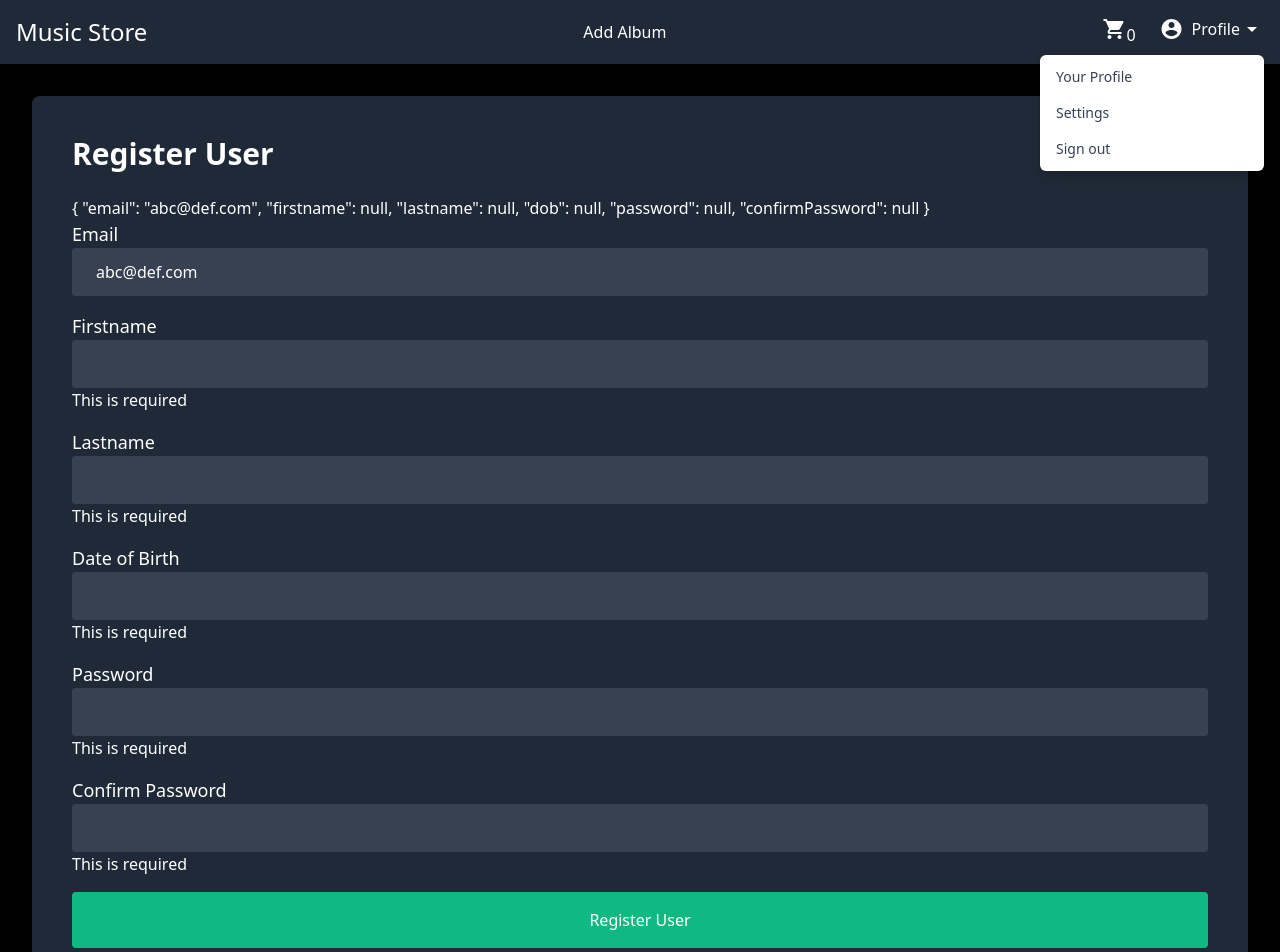
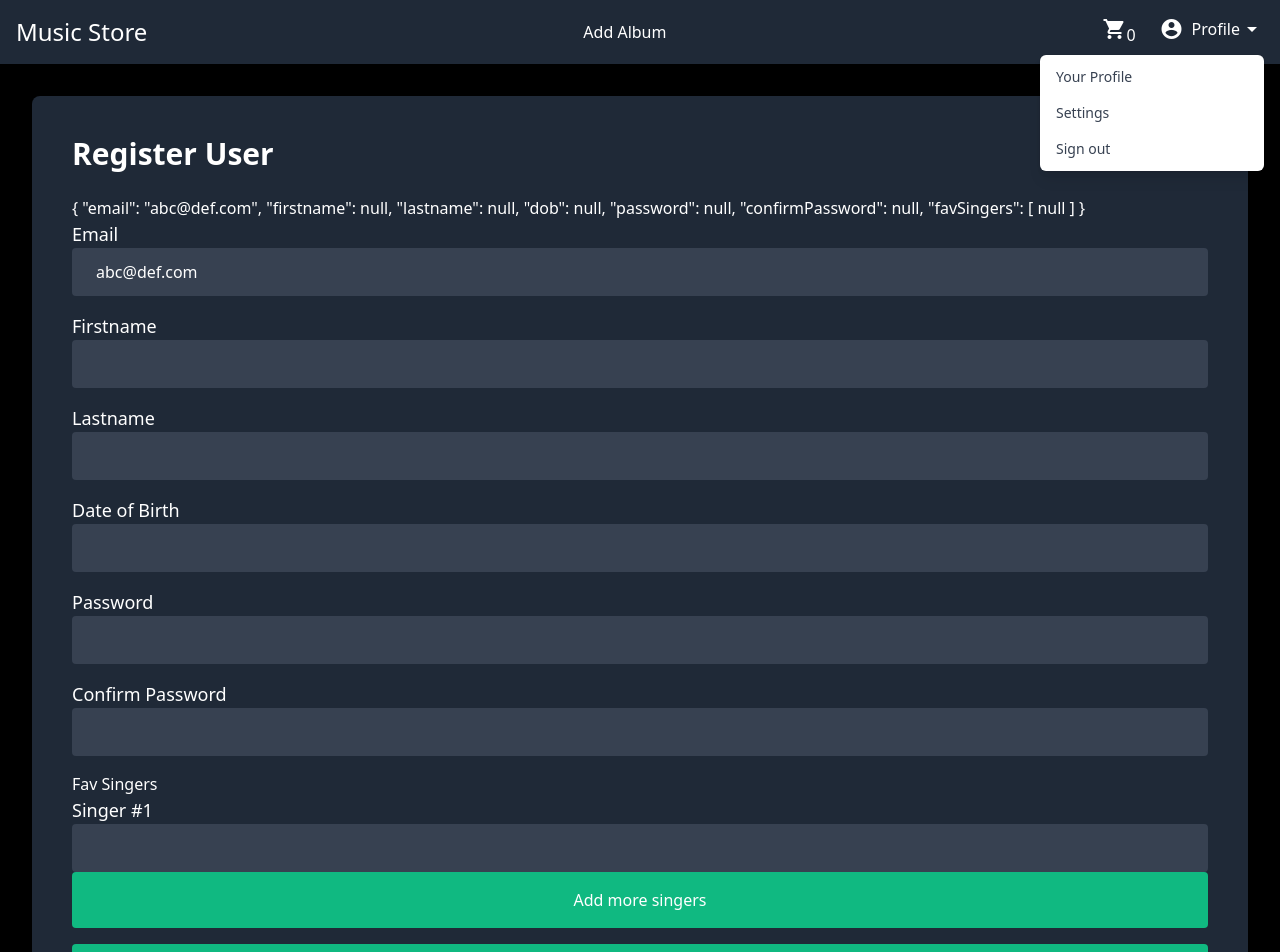
Before and after one commit to frontenddevtrainer/ng-music-shop-7-oct, an Angular app: page /user/register in a window 1280 px wide. Shown: the top 952 px of the page. Built offline with nearby package versions, Linux system fonts and the light colour scheme.

Commit message:
Improved text control and used form array.

```diff
--- a/src/app/components/form/text-control/text-control.component.html
+++ b/src/app/components/form/text-control/text-control.component.html
@@ -5,7 +5,8 @@
   placeholder="{{ placeholder }}"
   [value]="value"
   (input)="handleChange($event.target)"
+  (blur)="onTouched()"
 />
-<p *ngIf="errorMessage">
+<p *ngIf="errorMessage && control.touched">
   {{ errorMessage }}
 </p>
--- a/src/app/components/form/text-control/text-control.component.ts
+++ b/src/app/components/form/text-control/text-control.component.ts
@@ -70,5 +70,6 @@ export class TextControlComponent implements ControlValueAccessor, OnInit {
   handleChange(target: any) {
     this.value = target.value;
     this.onChange(target.value);
+    this.onTouched()
   }
 }
--- a/src/app/screens/register-user-screen/register-user-screen.component.html
+++ b/src/app/screens/register-user-screen/register-user-screen.component.html
@@ -1,29 +1,49 @@
 <div class="bg-gray-800 p-10 w-100 rounded-lg">
   <h1 class="text-3xl font-bold mb-6">Register User</h1>
   <form [formGroup]="form">
-    {{form.value | json}}
+    {{ form.value | json }}
     <!-- Email -->
     <div class="mb-4">
-      <ms-text-control label="Email" formControlName="email"/>
+      <ms-text-control label="Email" formControlName="email" />
     </div>
     <div class="mb-4">
-      <ms-text-control label="Firstname" formControlName="firstname"/>
+      <ms-text-control label="Firstname" formControlName="firstname" />
     </div>
 
     <div class="mb-4">
-      <ms-text-control label="Lastname" formControlName="lastname"/>
+      <ms-text-control label="Lastname" formControlName="lastname" />
     </div>
 
     <div class="mb-4">
-      <ms-text-control label="Date of Birth" formControlName="dob"/>
+      <ms-text-control label="Date of Birth" formControlName="dob" />
     </div>
 
     <div class="mb-4">
-      <ms-text-control label="Password" formControlName="password"/>
+      <ms-text-control label="Password" formControlName="password" />
     </div>
 
     <div class="mb-4">
-      <ms-text-control label="Confirm Password" formControlName="confirmPassword" />
+      <ms-text-control
+        label="Confirm Password"
+        formControlName="confirmPassword"
+      />
+    </div>
+
+    <div class="mb-4" formArrayName="favSingers">
+      <h2>Fav Singers</h2>
+
+      <ms-text-control
+        *ngFor="let Singers of favSingers.controls; let i = index"
+        label="Singer #{{ i + 1 }}"
+        [formControlName]="i"
+      />
+      <button
+        type="button"
+        class="bg-green-500 text-white px-12 py-4 rounded hover:bg-green-400 w-full"
+        (click)="addSinger()"
+      >
+        Add more singers
+      </button>
     </div>
 
     <!-- Submit Button -->
--- a/src/app/screens/register-user-screen/register-user-screen.component.ts
+++ b/src/app/screens/register-user-screen/register-user-screen.component.ts
@@ -1,5 +1,5 @@
 import { Component } from '@angular/core';
-import { FormBuilder, FormGroup, Validators } from '@angular/forms';
+import { FormArray, FormBuilder, FormGroup, Validators } from '@angular/forms';
 import { PasswordValidator } from 'src/app/validators/password';
 
 @Component({
@@ -23,13 +23,27 @@ export class RegisterUserScreenComponent {
   */
 
   form: FormGroup = this._fb.group({
-    email: ["abc@def.com", [Validators.required, Validators.email]],
+    email: ['abc@def.com', [Validators.required, Validators.email]],
     firstname: [null, [Validators.required]],
     lastname: [null, [Validators.required]],
     dob: [null, [Validators.required]],
-    password: [null, [Validators.required, Validators.minLength(8), PasswordValidator()]],
+    password: [
+      null,
+      [Validators.required, Validators.minLength(8), PasswordValidator()],
+    ],
     confirmPassword: [null, [Validators.required]],
+    favSingers: this._fb.array([this._fb.control(null, [Validators.required])]),
   });
+
+  addSinger() {
+    (this.form.controls['favSingers'] as FormArray).push(
+      this._fb.control(null, [Validators.required])
+    );
+  }
+
+  get favSingers(){
+    return this.form.controls['favSingers'] as FormArray;
+  }
 
   get controls() {
     return this.form.controls;
```
